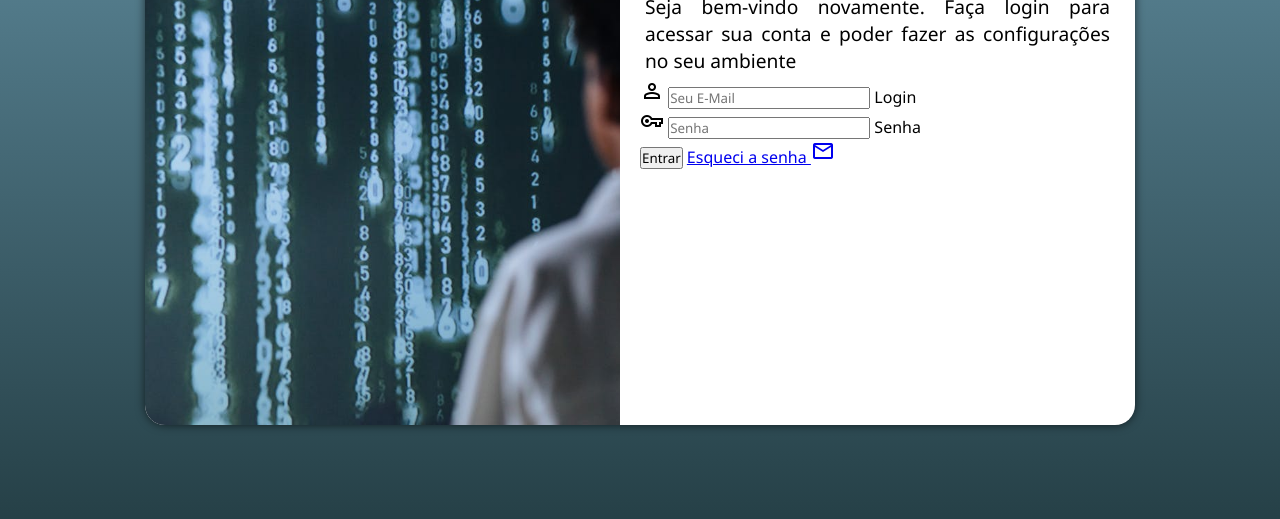
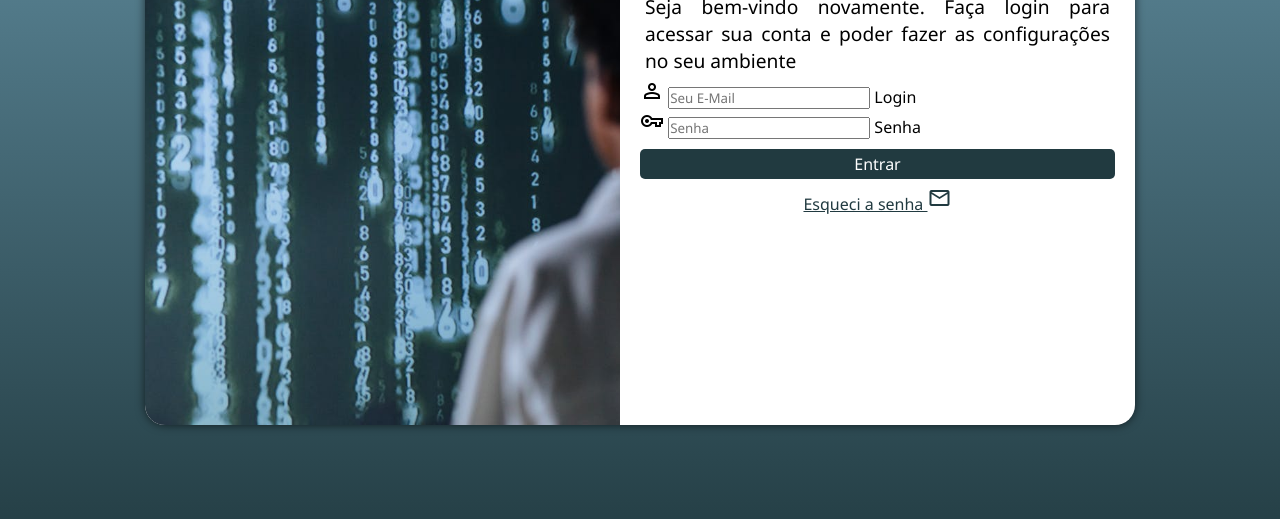
Before and after one commit to cabolucas/projeto-login, a plain HTML site: page index.html in a window 1280 px wide. Shown: the part 225-744 px from the top of the page. Drawn offline with nearby package versions, Linux system fonts and the light colour scheme.

Commit message:
botoes atualizados

```diff
--- a/estilos/media-query.css
+++ b/estilos/media-query.css
@@ -29,7 +29,12 @@
 
     div#formulario > p {
     font-size: 1.2em;
-}
+    }
+
+    form > input {
+        margin-top: 10px;
+    }
+
 }
 
 @media screen and (min-width: 992px) {
@@ -59,5 +64,9 @@
 
     div#formulario > p {
     font-size: 1.2em;
+    }
+
+    form > input {
+        margin-top: 10px;
+    }
 }
-}
--- a/estilos/style.css
+++ b/estilos/style.css
@@ -50,7 +50,7 @@ section#login > div#imagem {
     background: url(../imagens/pexels-ron-lach-9783346.jpg);
     background-size: cover;
     background-position: center;
-    height: 200px;
+    height: 150px;
 }
 
 section#login > div#formulario {
@@ -69,3 +69,37 @@ div#formulario > p {
     font-size: 0.8em;
     padding: 5px;
 }
+
+form > input[type=submit] {
+    display: block;
+    font-size: 1em;
+    width: 100%;
+    height: 30px;
+    background-color: #213A40;
+    color: white;
+    border: none;
+    border-radius: 5px;
+
+}
+
+form > input[type=submit]:hover {
+    background-color: #6593A6;
+    cursor: pointer;
+}
+
+form > a.botao {
+    display: block;
+    text-align: center;
+    font-size: 1em;
+    width: 100%;
+    height: 30px;
+    margin-top: 7px;
+    border-radius: 5px;
+    color: #213A40;
+
+}
+
+form > a.botao:hover {
+    background-color: #8BBBD9;
+
+}
--- a/index.html
+++ b/index.html
@@ -31,7 +31,7 @@
                     <input type="submit" value="Entrar">
                     <!--<button>Esqueci a senha</button>
                     seria a forma correta de colocar o botão de esqueci a senha, devido ao script iremos colocar como link-->
-                    <a href="esqueci.html">
+                    <a class="botao" href="esqueci.html">
                         Esqueci a senha <i class="material-symbols-outlined">mail</i>
                     </a>
                 </form>
```
